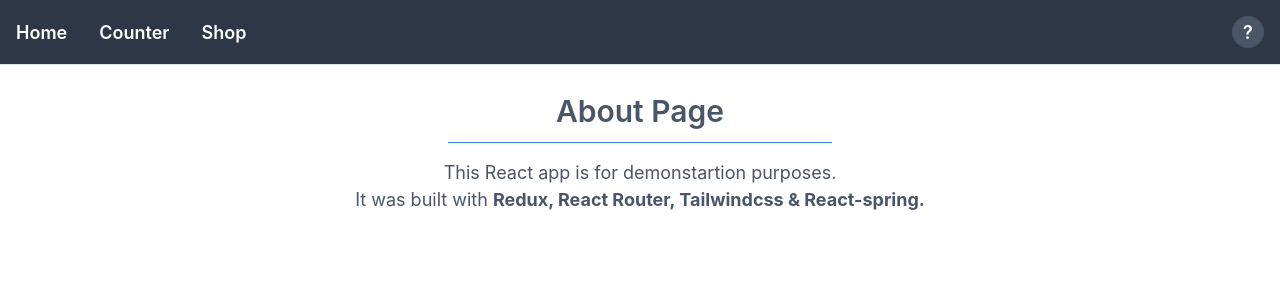
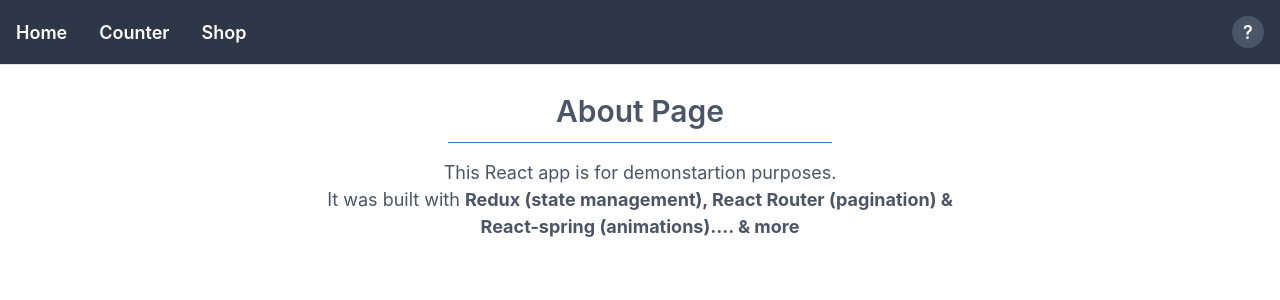
Before and after one commit to issam1994/react-redux-tailwind, a React (Create React App) app: page /about in a window 1280 px wide. Shown: the top 300 px of the page. Built offline with nearby package versions, Linux system fonts and the light colour scheme.

Commit message:
updated the about page

```diff
--- a/src/views/About.jsx
+++ b/src/views/About.jsx
@@ -2,11 +2,11 @@ import React from 'react';
 
 function About() {
     return (
-        <div className="text-center text-gray-700 text-lg">
+        <div className=" max-w-2xl mx-auto text-center text-gray-700 text-lg px-4">
             <h1 className="text-3xl font-semibold">About Page</h1>
             <hr className="mb-4 mt-2 max-w-sm border-blue-600 mx-auto" />
             <p>This React app is for demonstartion purposes.</p>
-            <p>It was built with <b>Redux, React Router, Tailwindcss & React-spring.</b></p>
+            <p>It was built with <b>Redux (state management), React Router (pagination) & React-spring (animations).... & more</b></p>
         </div>
     );
 }
```
